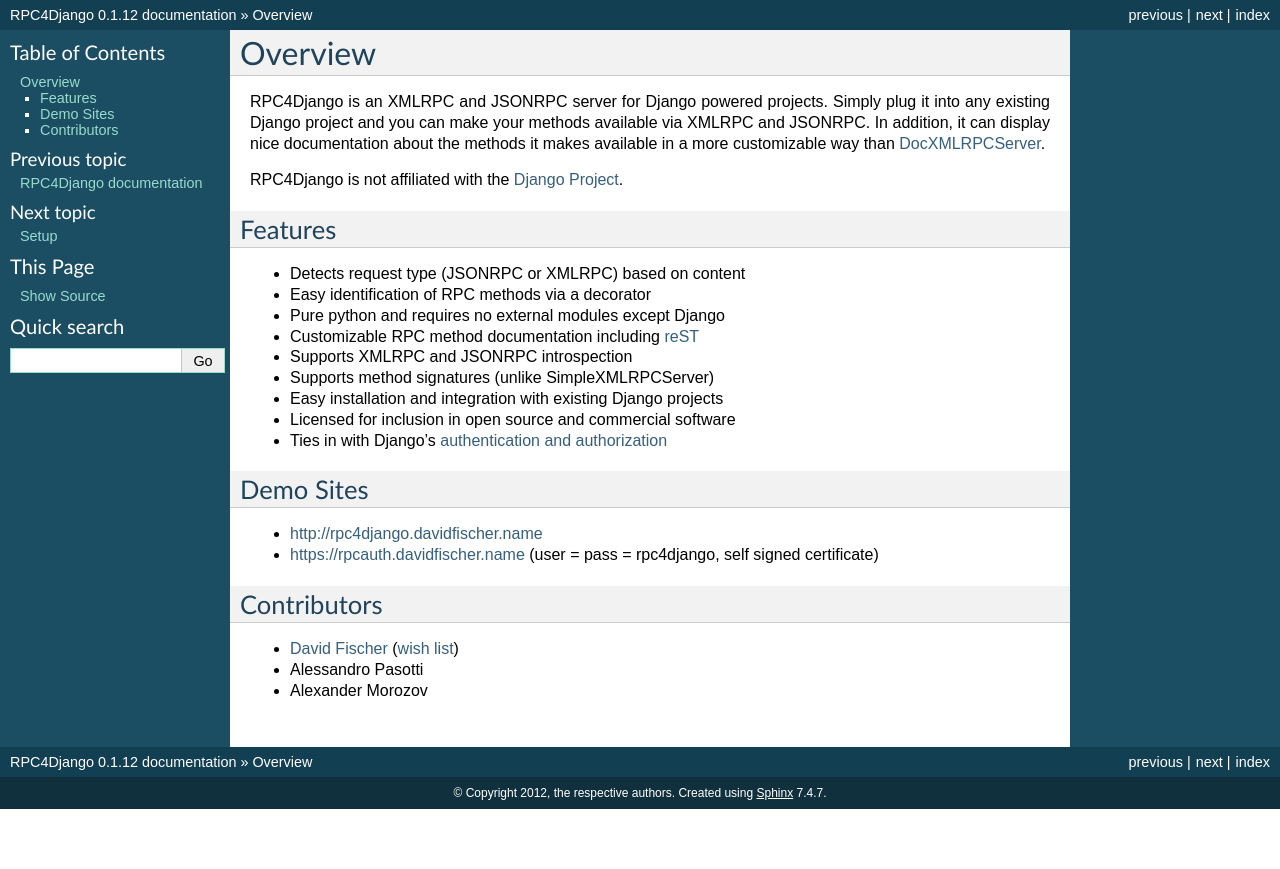
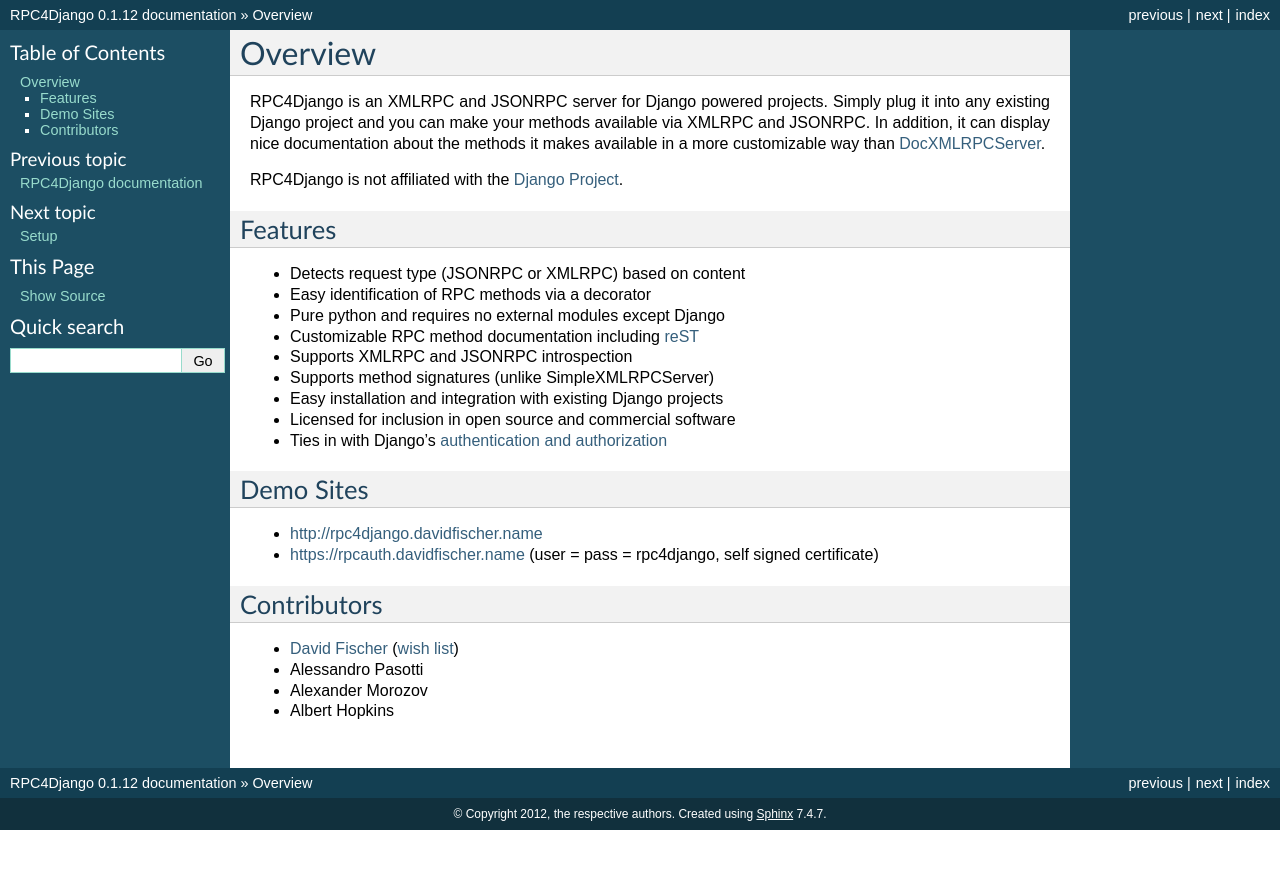
Before and after one commit to rpc4django/rpc4django, a Sphinx documentation site: the page built from docs/overview.txt, in a window 1280 px wide. Shown: the top 869 px of the page. Built offline with Sphinx 7.4.7, drawn with Linux system fonts in a browser that asks for light colours.

Commit message:
Added Albert Hopkins to contributors

```diff
--- a/docs/overview.txt
+++ b/docs/overview.txt
@@ -41,6 +41,7 @@
 - `David Fischer`_ (`wish list`_)
 - Alessandro Pasotti
 - Alexander Morozov
+- Albert Hopkins
 
 .. _David Fischer: mailto:rpc4django@davidfischer.name
 .. _wish list: http://amzn.com/w/1Z1GLQYQPFBT1
```
